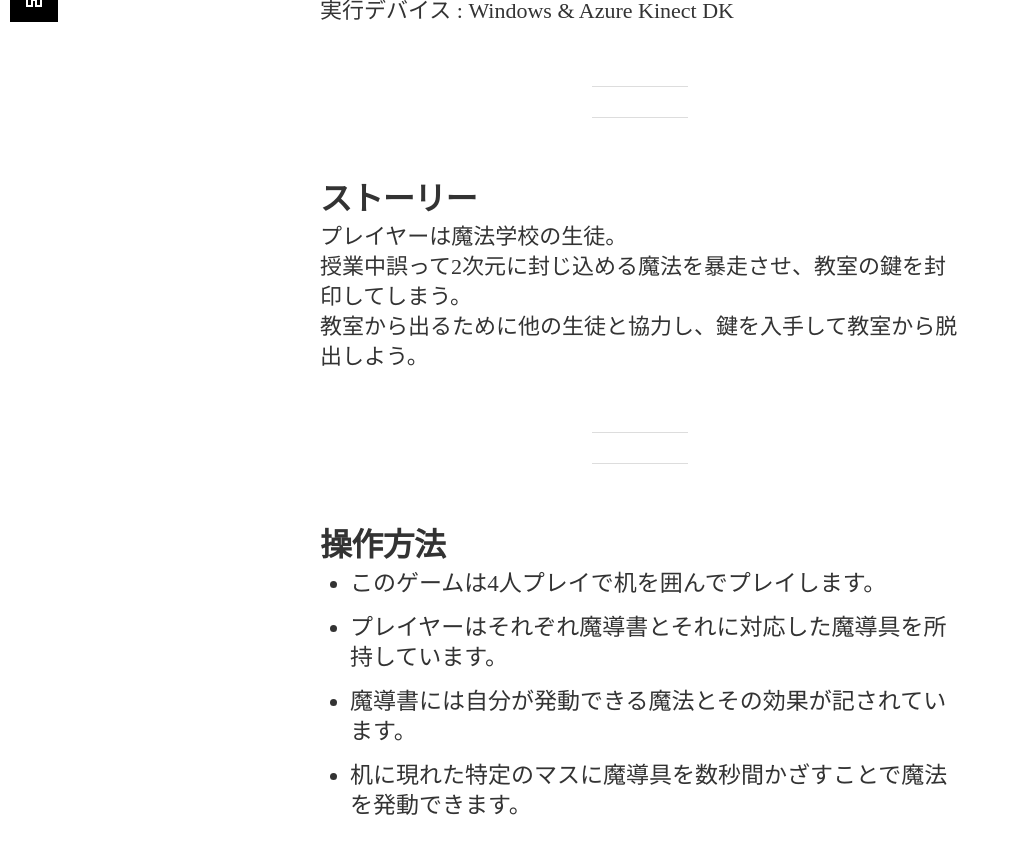
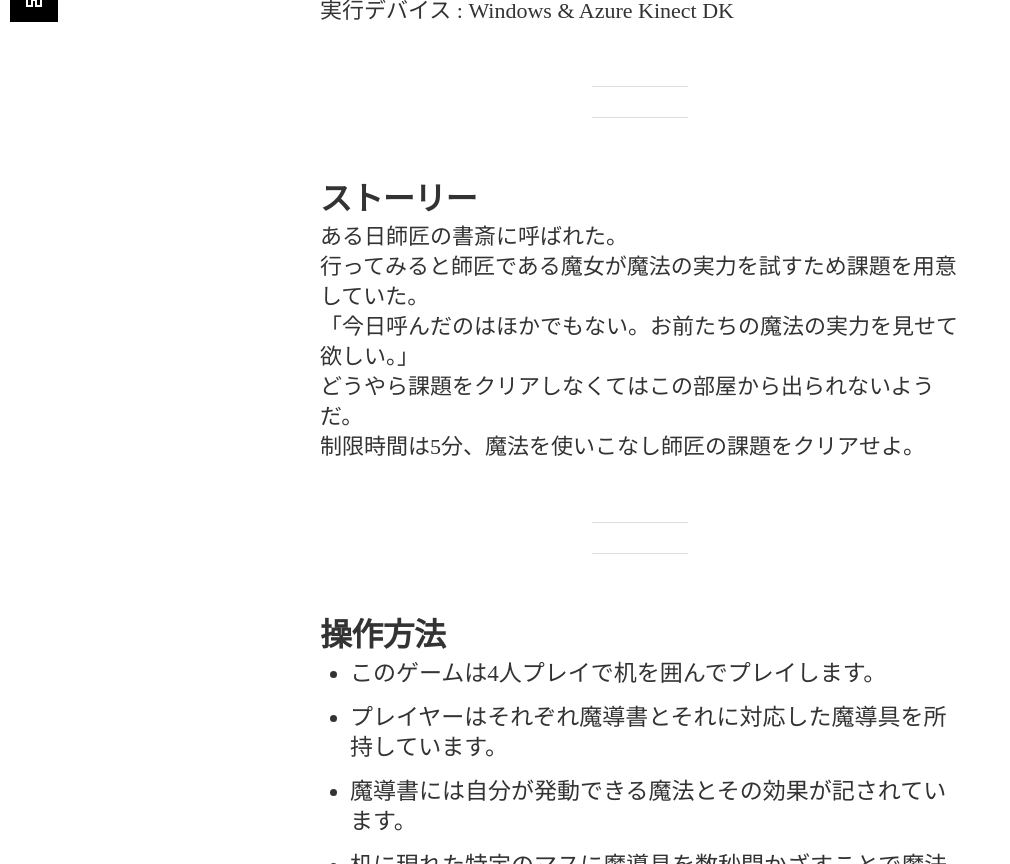
Before and after one commit to to3oi/to3oi.github.io, a Jekyll site: the page built from works/EnigMouse.md, in a window 1280 px wide and 900 px high, scrolled down 5492 px, cut to the strip 36-900 px from the top of the window. Shown: the whole strip, without its empty margins (0-1010 px from the left). Built offline with Jekyll 4.4.1, drawn with Linux system fonts in a browser that asks for light colours; nearby versions of some CDN libraries; some web fonts are replaced.

Commit message:
EnigMouse.md の更新

```diff
--- a/works/EnigMouse.md
+++ b/works/EnigMouse.md
@@ -92,9 +92,11 @@ PV
 ---
 
 ## ストーリー
-プレイヤーは魔法学校の生徒。\
-授業中誤って2次元に封じ込める魔法を暴走させ、教室の鍵を封印してしまう。\
-教室から出るために他の生徒と協力し、鍵を入手して教室から脱出しよう。
+ある日師匠の書斎に呼ばれた。\
+行ってみると師匠である魔女が魔法の実力を試すため課題を用意していた。\
+「今日呼んだのはほかでもない。お前たちの魔法の実力を見せて欲しい。」\
+どうやら課題をクリアしなくてはこの部屋から出られないようだ。\
+制限時間は5分、魔法を使いこなし師匠の課題をクリアせよ。
 
 ---
 
```
